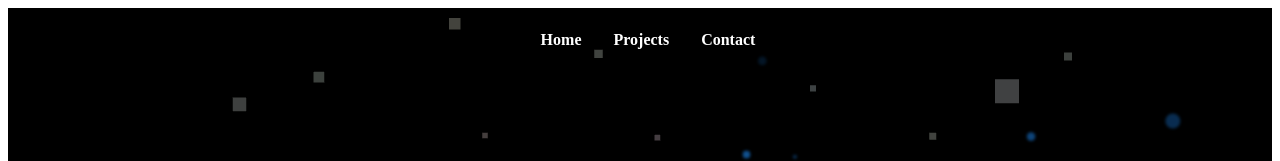
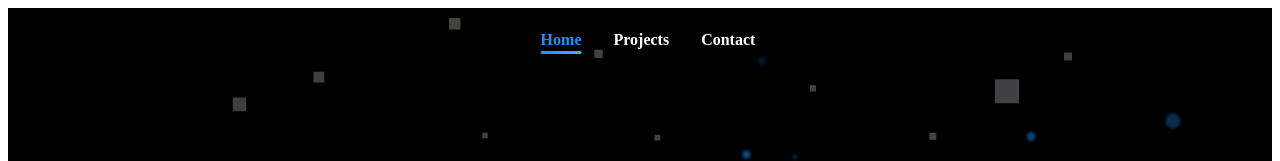
Before and after one commit to Mohamedyoonus/portfolio, a React (Vite) app: page / in a window 1280 px wide. Shown: the top 161 px of the page. Built offline with nearby package versions, Linux system fonts and the light colour scheme.

Commit message:
routing fix

```diff
--- a/src/components/Navbar.jsx
+++ b/src/components/Navbar.jsx
@@ -2,19 +2,18 @@ import React, { useState, useEffect } from 'react';
 import {
   AppBar,
   Toolbar,
-  Typography,
   Box,
   Link,
-  Button,
+  IconButton,
   useScrollTrigger,
   Slide,
-  IconButton,
   useTheme,
   useMediaQuery,
 } from '@mui/material';
 import MenuIcon from '@mui/icons-material/Menu';
 import CloseIcon from '@mui/icons-material/Close';
 import { motion, AnimatePresence } from 'framer-motion';
+import { Link as RouterLink, useLocation } from 'react-router-dom';
 
 function HideOnScroll({ children }) {
   const trigger = useScrollTrigger({ threshold: 50 });
@@ -28,49 +27,37 @@ function HideOnScroll({ children }) {
 const Navbar = () => {
   const theme = useTheme();
   const isMobile = useMediaQuery(theme.breakpoints.down('md'));
+  const location = useLocation();
   const [activeLink, setActiveLink] = useState('home');
   const [mobileOpen, setMobileOpen] = useState(false);
   const [scrolled, setScrolled] = useState(false);
 
+  // Update active link based on location
+  useEffect(() => {
+    const currentPath = location.pathname === '/' ? 'home' : location.pathname.slice(1);
+    setActiveLink(currentPath);
+    // Close mobile menu on route change
+    setMobileOpen(false);
+    // Scroll to top smoothly on route change
+    window.scrollTo({ top: 0, behavior: 'smooth' });
+  }, [location]);
+
+  // Scroll handler to set background & shadow
   useEffect(() => {
     const handleScroll = () => {
-      const scrollY = window.scrollY;
-      setScrolled(scrollY > 50);
-
-      const sections = ['home', 'about', 'projects', 'contact'];
-      for (const section of sections) {
-        const element = document.getElementById(section);
-        if (element) {
-          const offsetTop = element.offsetTop - 100;
-          const offsetBottom = offsetTop + element.offsetHeight;
-          if (scrollY >= offsetTop && scrollY < offsetBottom) {
-            setActiveLink(section);
-            break;
-          }
-        }
-      }
+      setScrolled(window.scrollY > 50);
     };
-
     window.addEventListener('scroll', handleScroll);
     return () => window.removeEventListener('scroll', handleScroll);
   }, []);
 
   const navLinks = [
-    { name: 'Home', href: '/', },
-    { name: 'Projects', href: '/projects', },
-    { name: 'Contact', href: '/contact', },
+    { name: 'Home', href: '/' },
+    { name: 'Projects', href: '/projects' },
+    { name: 'Contact', href: '/contact' },
   ];
 
-  const handleLinkClick = (section) => {
-    setActiveLink(section);
-    setMobileOpen(false);
-    const element = document.getElementById(section);
-    if (element) {
-      element.scrollIntoView({ behavior: 'smooth' });
-    }
-  };
-
-  const toggleMobileMenu = () => setMobileOpen(!mobileOpen);
+  const toggleMobileMenu = () => setMobileOpen((prev) => !prev);
 
   const navItemVariants = {
     hidden: { opacity: 0, y: -10 },
@@ -79,13 +66,13 @@ const Navbar = () => {
       y: 0,
       transition: {
         delay: i * 0.1,
-        duration: 0.5
-      }
+        duration: 0.5,
+      },
     }),
     hover: {
       scale: 1.05,
-      transition: { duration: 0.2 }
-    }
+      transition: { duration: 0.2 },
+    },
   };
 
   const mobileMenuVariants = {
@@ -95,15 +82,15 @@ const Navbar = () => {
       y: 0,
       transition: {
         duration: 0.3,
-        when: "beforeChildren",
-        staggerChildren: 0.1
-      }
+        when: 'beforeChildren',
+        staggerChildren: 0.1,
+      },
     },
     exit: {
       opacity: 0,
       y: -20,
-      transition: { duration: 0.2 }
-    }
+      transition: { duration: 0.2 },
+    },
   };
 
   return (
@@ -133,7 +120,13 @@ const Navbar = () => {
         >
           {/* Mobile Menu Toggle (Left) */}
           <Box sx={{ display: { xs: 'flex', md: 'none' }, zIndex: 2 }}>
-            <IconButton onClick={toggleMobileMenu} sx={{ color: '#fff' }}>
+            <IconButton
+              onClick={toggleMobileMenu}
+              sx={{ color: '#fff' }}
+              aria-label={mobileOpen ? 'Close menu' : 'Open menu'}
+              aria-expanded={mobileOpen}
+              aria-controls="mobile-menu"
+            >
               {mobileOpen ? <CloseIcon /> : <MenuIcon />}
             </IconButton>
           </Box>
@@ -158,11 +151,13 @@ const Navbar = () => {
                 whileHover="hover"
               >
                 <Link
-                  href={link.href}
+                  component={RouterLink}
+                  to={link.href}
                   underline="none"
-                  onClick={() => handleLinkClick(link.href.slice(1))}
                   sx={{
-                    color: activeLink === link.href.slice(1) ? '#1e90ff' : '#fff',
+                    color: activeLink === (link.href === '/' ? 'home' : link.href.slice(1))
+                      ? '#1e90ff'
+                      : '#fff',
                     fontWeight: 600,
                     fontSize: '1rem',
                     position: 'relative',
@@ -172,7 +167,9 @@ const Navbar = () => {
                       position: 'absolute',
                       bottom: '-6px',
                       left: 0,
-                      width: activeLink === link.href.slice(1) ? '100%' : '0',
+                      width: activeLink === (link.href === '/' ? 'home' : link.href.slice(1))
+                        ? '100%'
+                        : '0',
                       height: '3px',
                       background: 'linear-gradient(90deg, #1e90ff, #4da6ff)',
                       borderRadius: '2px',
@@ -191,15 +188,13 @@ const Navbar = () => {
               </motion.div>
             ))}
           </Box>
-
-          {/* CTA Button (Right) */}
-
         </Toolbar>
 
         {/* Mobile Navigation */}
         <AnimatePresence>
           {mobileOpen && (
-            <motion.div
+            <motion.nav
+              id="mobile-menu"
               key="mobile-menu"
               variants={mobileMenuVariants}
               initial="hidden"
@@ -216,6 +211,7 @@ const Navbar = () => {
                 zIndex: 10,
                 borderTop: '1px solid rgba(30, 144, 255, 0.1)',
               }}
+              aria-label="Mobile navigation menu"
             >
               <Box
                 sx={{
@@ -228,13 +224,16 @@ const Navbar = () => {
                 {navLinks.map((link, i) => (
                   <motion.div key={link.href} custom={i} variants={navItemVariants}>
                     <Link
-                      href={link.href}
+                      component={RouterLink}
+                      to={link.href}
                       underline="none"
-                      onClick={() => handleLinkClick(link.href.slice(1))}
+                      onClick={() => setMobileOpen(false)}
                       sx={{
                         fontSize: '1.5rem',
                         fontWeight: 600,
-                        color: activeLink === link.href.slice(1) ? '#1e90ff' : '#fff',
+                        color: activeLink === (link.href === '/' ? 'home' : link.href.slice(1))
+                          ? '#1e90ff'
+                          : '#fff',
                         '&:hover': {
                           color: '#1e90ff',
                         },
@@ -244,10 +243,8 @@ const Navbar = () => {
                     </Link>
                   </motion.div>
                 ))}
-
-
               </Box>
-            </motion.div>
+            </motion.nav>
           )}
         </AnimatePresence>
       </AppBar>
```
